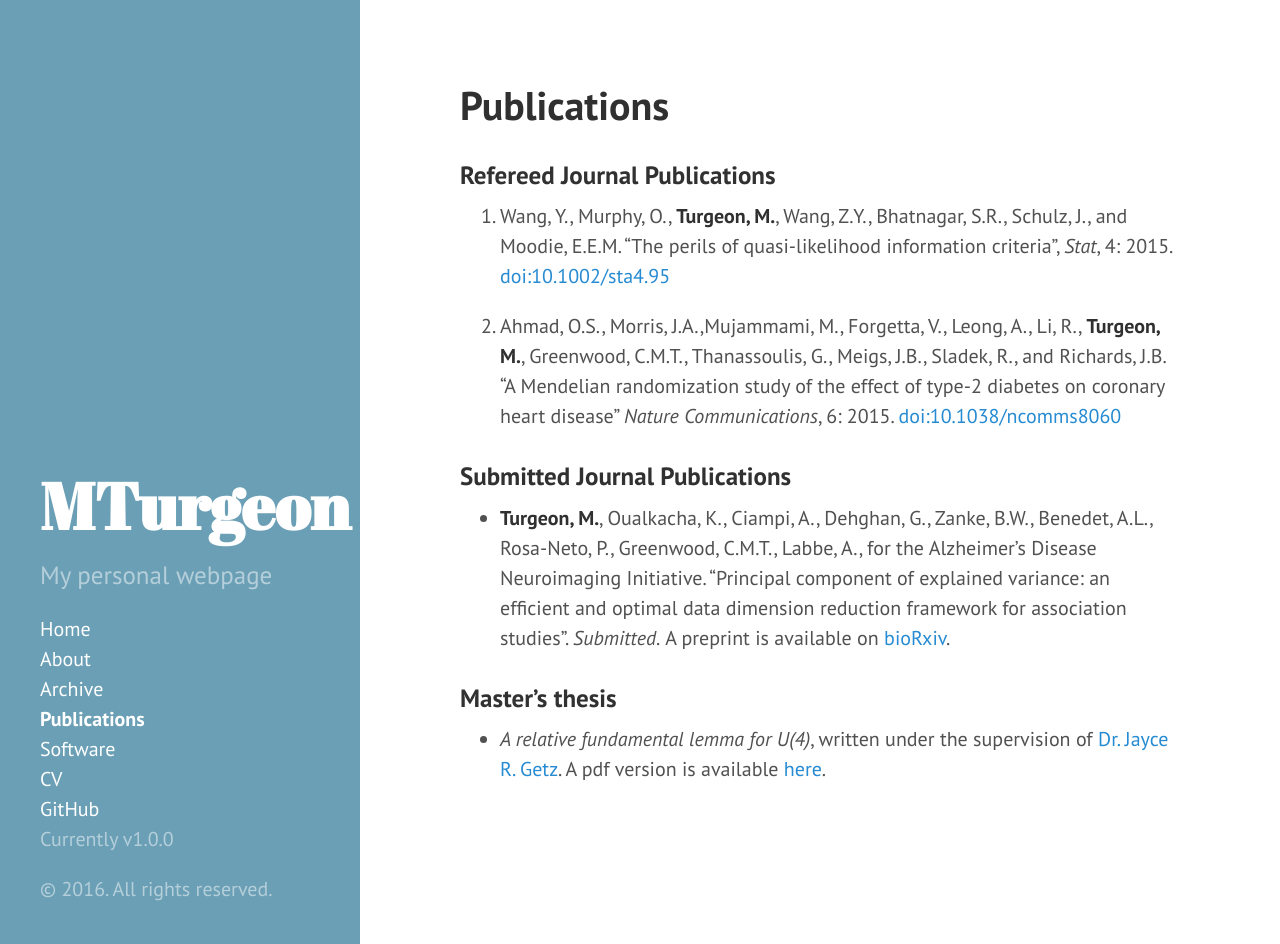
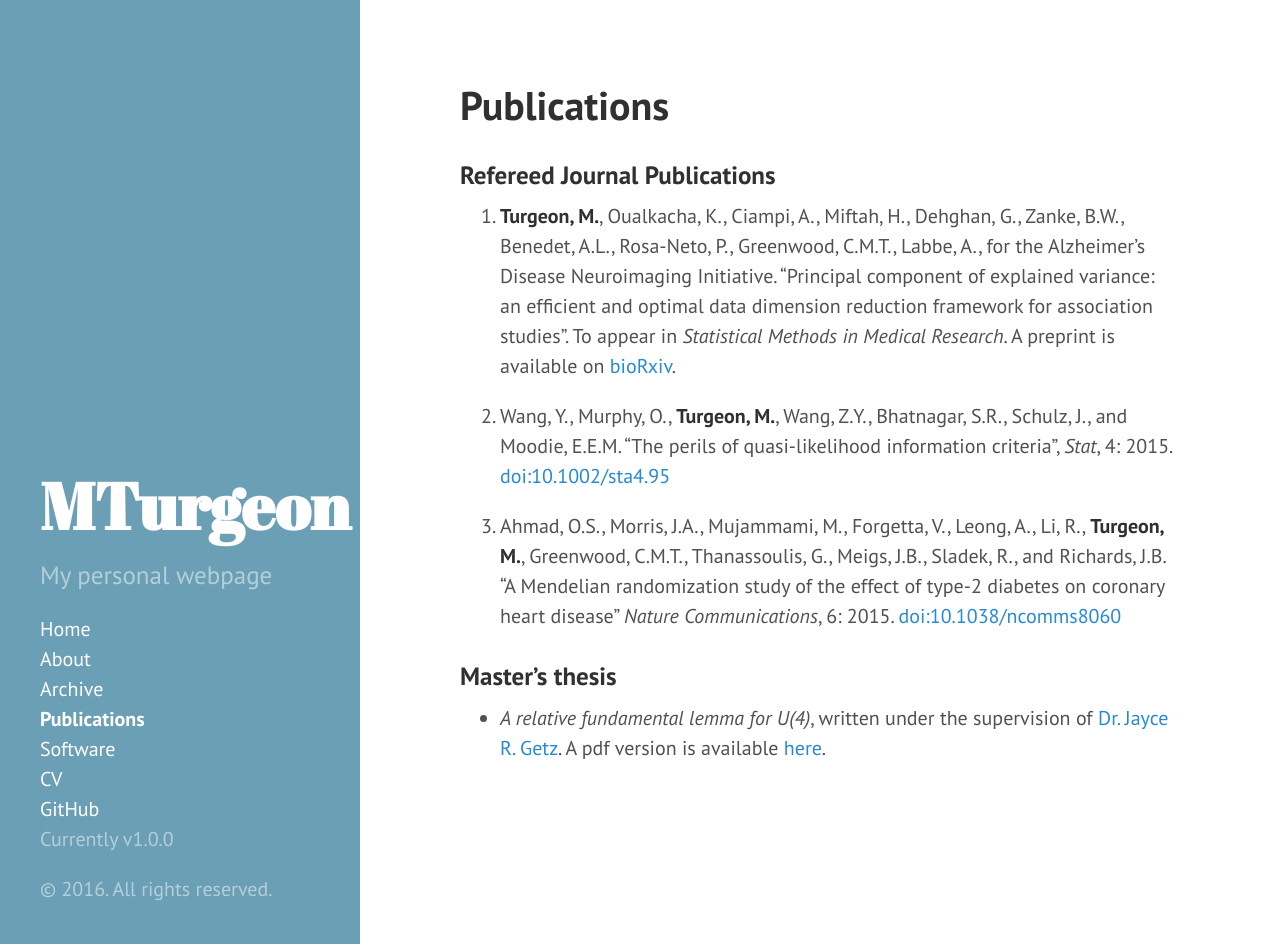
Before and after one commit to turgeonmaxime/old_website, a Jekyll site: the page built from publications.md, in a window 1280 px wide and 944 px high. Built offline with Jekyll 4.4.1, drawn with Linux system fonts in a browser that asks for light colours.

Commit message:
update CV with publications and software

```diff
--- a/publications.md
+++ b/publications.md
@@ -5,12 +5,14 @@ title: Publications
 
 ### Refereed Journal Publications
 
- 1. Wang, Y., Murphy, O., **Turgeon, M.**, Wang, Z.Y., Bhatnagar, S.R., Schulz, J., and Moodie, E.E.M. "The perils of quasi-likelihood information criteria", *Stat*, 4: 2015. [doi:10.1002/sta4.95](http://dx.doi.org/10.1002/sta4.95)
+ 1. **Turgeon, M.**, Oualkacha, K., Ciampi, A., Miftah, H., Dehghan, G., Zanke, B.W., Benedet, A.L., Rosa-Neto, P., Greenwood, C.M.T., Labbe, A., for the Alzheimer's Disease Neuroimaging Initiative. "Principal component of explained variance: an efficient and optimal data dimension reduction framework for association studies". To appear in *Statistical Methods in Medical Research*. A preprint is available on [bioRxiv](http://biorxiv.org/content/early/2016/01/13/036566).
 
- 2. Ahmad, O.S., Morris, J.A.,Mujammami, M., Forgetta, V., Leong, A., Li, R., **Turgeon, M.**, Greenwood, C.M.T., Thanassoulis, G., Meigs, J.B., Sladek, R., and Richards, J.B.  "A Mendelian randomization study of the effect of type-2 diabetes on coronary heart disease" *Nature Communications*, 6: 2015. [doi:10.1038/ncomms8060](http://dx.doi.org/10.1038/ncomms8060)
+ 2. Wang, Y., Murphy, O., **Turgeon, M.**, Wang, Z.Y., Bhatnagar, S.R., Schulz, J., and Moodie, E.E.M. "The perils of quasi-likelihood information criteria", *Stat*, 4: 2015. [doi:10.1002/sta4.95](http://dx.doi.org/10.1002/sta4.95)
 
-### Submitted Journal Publications
- - **Turgeon, M.**, Oualkacha, K., Ciampi, A., Dehghan, G., Zanke, B.W., Benedet, A.L., Rosa-Neto, P., Greenwood, C.M.T., Labbe, A., for the Alzheimer's Disease Neuroimaging Initiative. "Principal component of explained variance: an efficient and optimal data dimension reduction framework for association studies". *Submitted.* A preprint is available on [bioRxiv](http://biorxiv.org/content/early/2016/01/13/036566).
+ 3. Ahmad, O.S., Morris, J.A., Mujammami, M., Forgetta, V., Leong, A., Li, R., **Turgeon, M.**, Greenwood, C.M.T., Thanassoulis, G., Meigs, J.B., Sladek, R., and Richards, J.B.  "A Mendelian randomization study of the effect of type-2 diabetes on coronary heart disease" *Nature Communications*, 6: 2015. [doi:10.1038/ncomms8060](http://dx.doi.org/10.1038/ncomms8060)
+
+<!--### Submitted Journal Publications-->
+
 
 ### Master's thesis
 
```
Also changed, not shown: software.md (+3 -1 lines), 1 other file.
